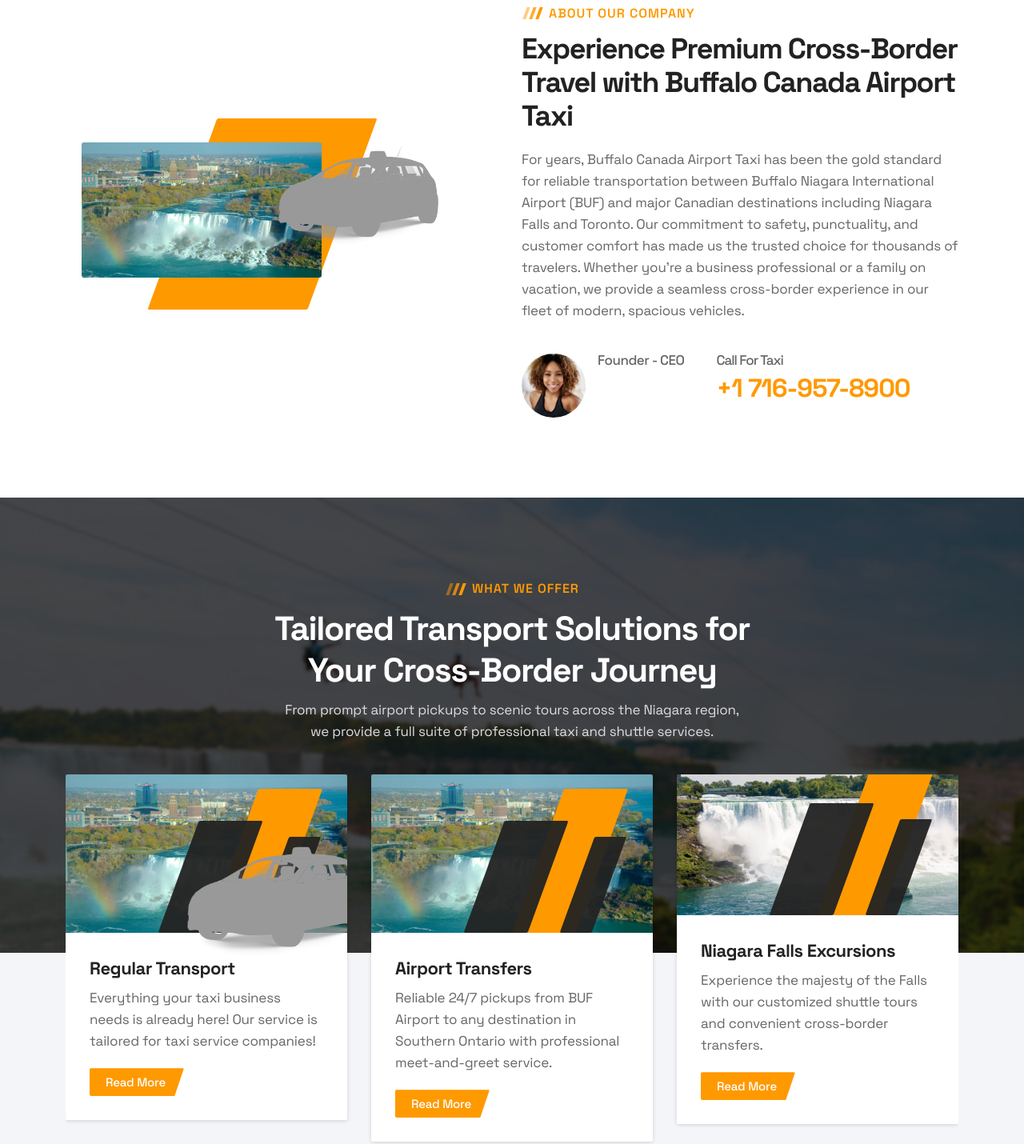
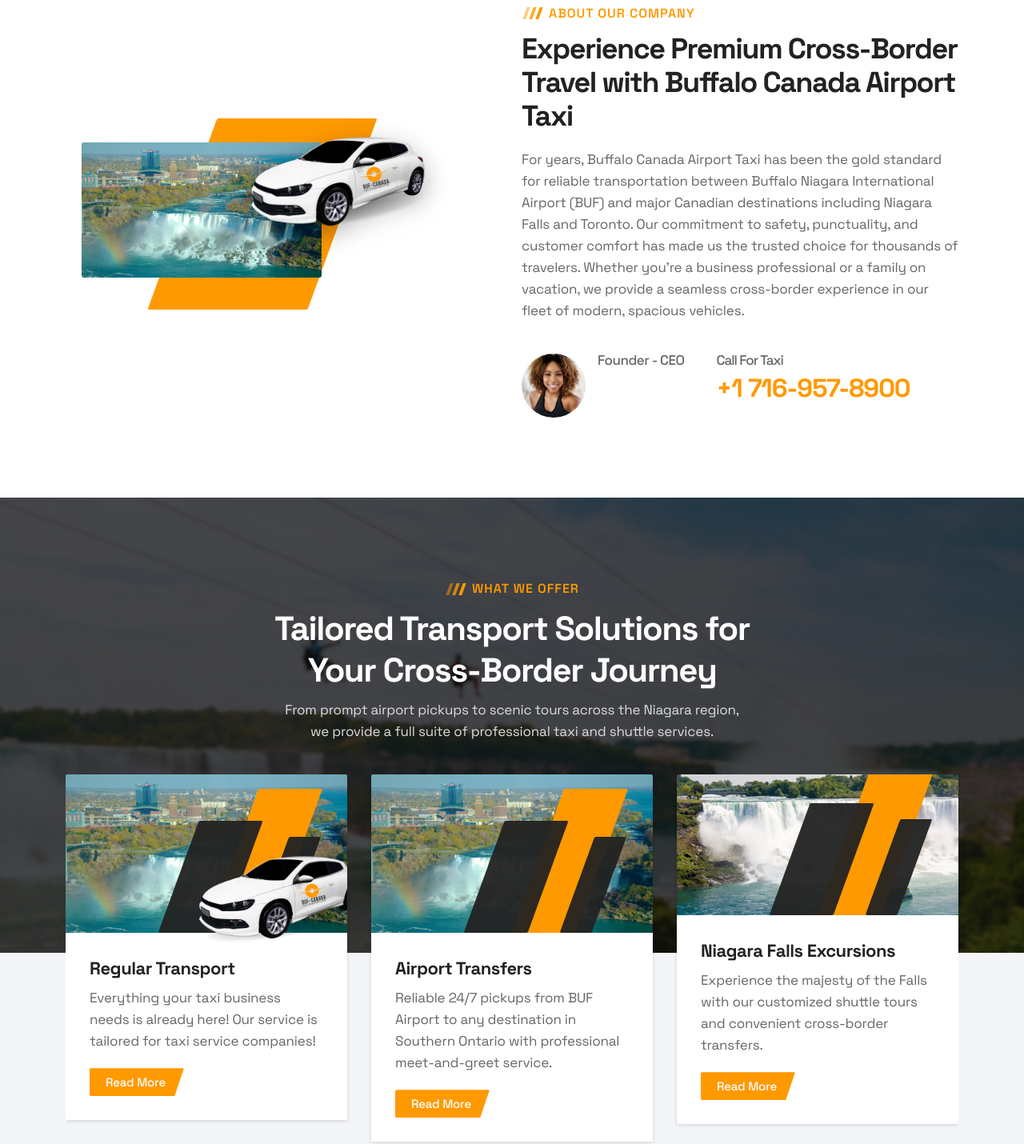
Before and after one commit to HimangshuPronoy/Cabs, a website: page html/about-us.html in a window 1280 px wide. Shown: the part 597-2027 px from the top of the page at 80% size. Drawn offline with Linux system fonts and the light colour scheme.

Commit message:
fix: resolve ToS 404 with vercel rewrites and improve About Us car images

```diff
--- a/html/about-us.html
+++ b/html/about-us.html
@@ -273,7 +273,7 @@
 <div class="col-md-6 col-sm-6">
 <div class="about-img">
 <img alt="About Buffalo Canada Taxi" class="about-img1" src="assets/img/n1.jpg"/>
-<img alt="Our Fleet" class="about-img2" src="assets/img/car-1.png"/>
+<img alt="Our Fleet" class="about-img2" src="assets/img/car1.png" style="max-width: 250px; z-index: 2; filter: drop-shadow(0 10px 15px rgba(0,0,0,0.3));"/>
 <figure class="round-text" style="display: none;"><img alt="img" src="assets/img/experience-text-round.png"/></figure>
 </div>
 </div>
@@ -319,7 +319,7 @@
 <div class="service-shape-wrap">
 <div class="service-shape"></div>
 </div>
-<div class="service-car"><img alt="car" src="assets/img/car-1.png"/></div>
+<div class="service-car"><img alt="car" src="assets/img/car1.png"/></div>
 </div>
 <div class="service-content">
 <h3><a href="booking.html">Regular Transport</a></h3>
@@ -380,7 +380,7 @@
 <div class="service-shape-wrap">
 <div class="service-shape"></div>
 </div>
-<div class="service-car"><img alt="car" src="assets/img/car-1.png"/></div>
+<div class="service-car"><img alt="car" src="assets/img/car1.png"/></div>
 </div>
 <div class="service-content">
 <h3><a href="booking.html">City Transport</a></h3>
@@ -396,7 +396,7 @@
 <div class="service-shape-wrap">
 <div class="service-shape"></div>
 </div>
-<div class="service-car"><img alt="car" src="assets/img/car-1.png"/></div>
+<div class="service-car"><img alt="car" src="assets/img/car1.png"/></div>
 </div>
 <div class="service-content">
 <h3><a href="booking.html">Business Transport</a></h3>
@@ -516,7 +516,7 @@
 </div>
 <div class="col-lg-3 col-md-6 sm-padding">
 <div class="team-item">
-<img alt="Our Fleet" src="assets/img/car-1.png" style="height: 250px; object-fit: contain; background-color: #1a1a1a; padding: 15px; box-sizing: border-box; border-radius: 12px;"/>
+<img alt="Our Fleet" src="assets/img/car1.png" style="height: 250px; object-fit: contain; background-color: #1a1a1a; padding: 15px; box-sizing: border-box; border-radius: 12px;"/>
 <div class="team-content">
 <h3><a href="booking.html">Maria S.</a></h3>
 <h4>Spacious SUV - 2026</h4>
@@ -525,7 +525,7 @@
 </div>
 <div class="col-lg-3 col-md-6 sm-padding">
 <div class="team-item">
-<img alt="Our Fleet" src="assets/img/car-1.png" style="height: 250px; object-fit: contain; background-color: #1a1a1a; padding: 15px; box-sizing: border-box; border-radius: 12px;"/>
+<img alt="Our Fleet" src="assets/img/car2.png" style="height: 250px; object-fit: contain; background-color: #1a1a1a; padding: 15px; box-sizing: border-box; border-radius: 12px;"/>
 <div class="team-content">
 <h3><a href="booking.html">David R.</a></h3>
 <h4>Luxury Van - 2026</h4>
```
Also changed, not shown: vercel.json.
